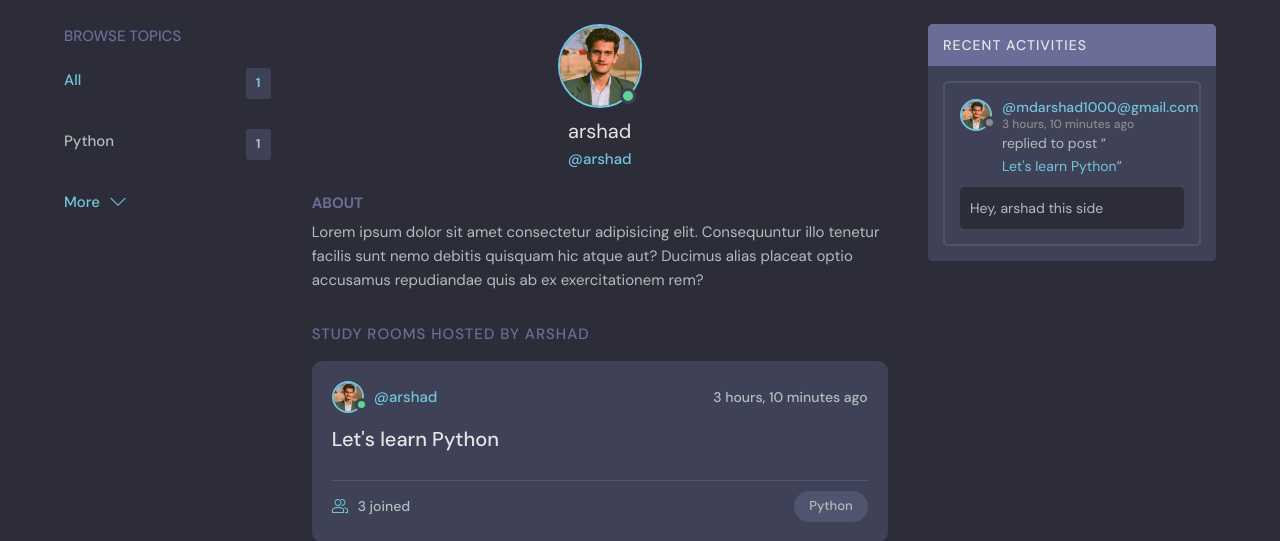
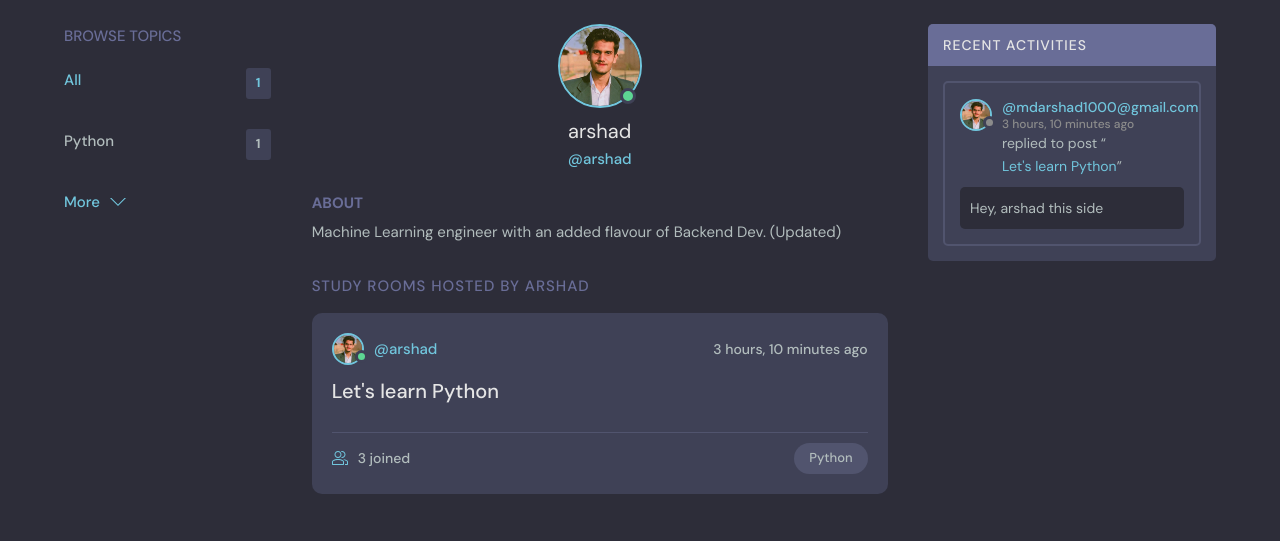
Before and after one commit to mdarshad1000/Walkie, a Django app: page /profile/1 in a window 1280 px wide. Shown: the part 76-617 px from the top of the page. Run offline with Django 4.2, Linux system fonts and the light colour scheme; data comes from the database, SQL or seed files in the repository; both versions use the stored data as it was after the commit.

Commit message:
Update bio

```diff
--- a/base/templates/base/profile.html
+++ b/base/templates/base/profile.html
@@ -25,9 +25,7 @@
           <div class="profile__about">
             <h3>About</h3>
             <p>
-              Lorem ipsum dolor sit amet consectetur adipisicing elit. Consequuntur illo tenetur
-              facilis sunt nemo debitis quisquam hic atque aut? Ducimus alias placeat optio
-              accusamus repudiandae quis ab ex exercitationem rem?
+              {{user.bio}}
             </p>
           </div>
         </div>
```
Also changed, not shown: db.sqlite3, static/images/messi.jpeg (added).
